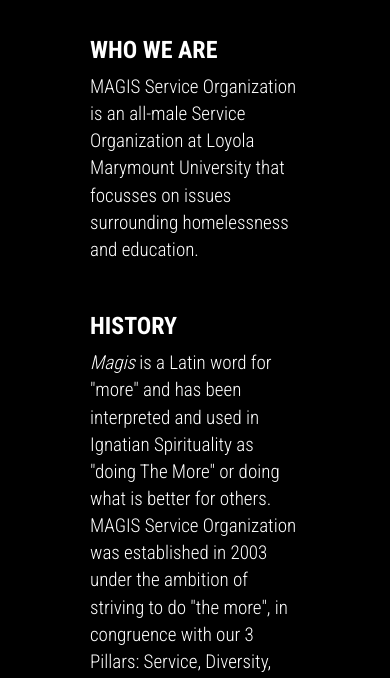
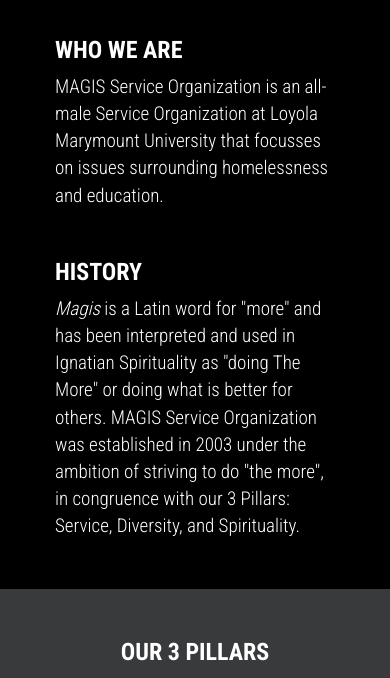
Before and after one commit to danicobryan/magis, a plain HTML site: page index.html in a window 390 px wide. Shown: the part 1294-1972 px from the top of the page. Drawn offline with nearby package versions, Linux system fonts and the light colour scheme.

Commit message:
Minor edit in responsiveness

```diff
--- a/css/style.css
+++ b/css/style.css
@@ -238,10 +238,6 @@
     margin-left: auto;
     margin-right: auto;
     padding-top: 30px;
-}
-
-.paragraph {
-    padding: 0 50px;
 }
 
 
```
